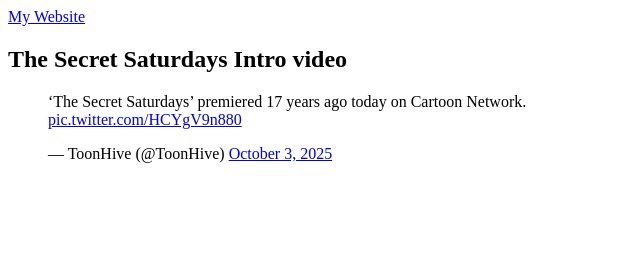
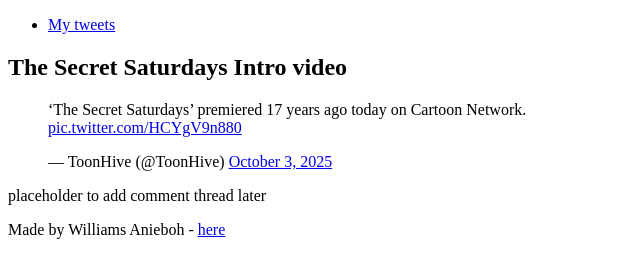
Before and after one commit to anieboh13/My_First_Portfolio, a plain HTML site: page html_basic/tweets.html in a window 1280 px wide. Shown: the whole page, without its empty margins (0-640 px from the left). Drawn offline with Linux system fonts and the light colour scheme.

Commit message:
Added ther header, main and footer tags in the body

```diff
--- a/html_basic/tweets.html
+++ b/html_basic/tweets.html
@@ -7,12 +7,19 @@
 </head>
 <body>
 
+    <header>
         <nav>
-        <a href="index.html">My Website</a>
+            <ul>
+                <li>
+                    <a href="index.html">My tweets</a>
+                </li>
+            </ul>
         </nav>
+    </header>
 
+    <main>
         <h2>The Secret Saturdays Intro video</h2>
-
+        <article>
             <blockquote class="twitter-tweet">
                 <p lang="en" dir="ltr">‘The Secret Saturdays’ premiered 17 years ago today on Cartoon Network.
                     <br>
@@ -21,6 +28,18 @@
                 <a href="https://twitter.com/ToonHive/status/1973943358436618310?ref_src=twsrc%5Etfw">October 3, 2025</a>
             </blockquote>
             <script async src="https://platform.twitter.com/widgets.js" charset="utf-8"></script>
+        </article>
+
+        <aside>
+            <p>placeholder to add comment thread later</p>
+        </aside>
+
+
+    </main>
+
+    <footer>
+        <p> Made by Williams Anieboh - <a href="https://github.com/anieboh13" target="_blank">here</a></p>
+    </footer>
 
 </body>
 </html>
```
Lines whose indentation alone changed are shown as unchanged.
